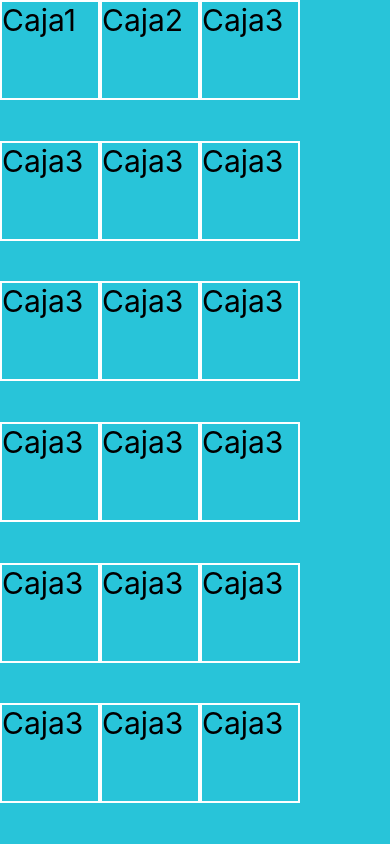
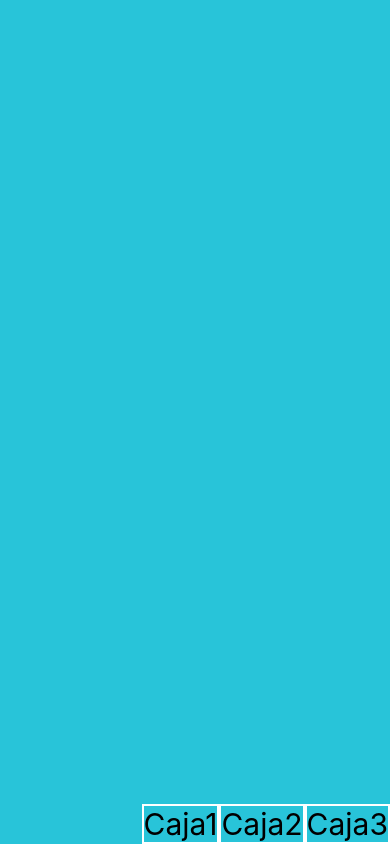
Before and after one commit to maximopeoficiales/counter-app-react-native-fh, a React Native app: screen / in a window 390 px wide. Built offline with nearby package versions, Linux system fonts and the light colour scheme.

Commit message:
ADD: explicacion de flex align-items

```diff
--- a/src/screens/FlexBoxScreen.tsx
+++ b/src/screens/FlexBoxScreen.tsx
@@ -6,21 +6,6 @@ export const FlexBoxScreen = () => {
       <Text style={styles.box1}>Caja1</Text>
       <Text style={styles.box2}>Caja2</Text>
       <Text style={styles.box3}>Caja3</Text>
-      <Text style={styles.box3}>Caja3</Text>
-      <Text style={styles.box3}>Caja3</Text>
-      <Text style={styles.box3}>Caja3</Text>
-      <Text style={styles.box3}>Caja3</Text>
-      <Text style={styles.box3}>Caja3</Text>
-      <Text style={styles.box3}>Caja3</Text>
-      <Text style={styles.box3}>Caja3</Text>
-      <Text style={styles.box3}>Caja3</Text>
-      <Text style={styles.box3}>Caja3</Text>
-      <Text style={styles.box3}>Caja3</Text>
-      <Text style={styles.box3}>Caja3</Text>
-      <Text style={styles.box3}>Caja3</Text>
-      <Text style={styles.box3}>Caja3</Text>
-      <Text style={styles.box3}>Caja3</Text>
-      <Text style={styles.box3}>Caja3</Text>
     </View>
   )
 }
@@ -28,27 +13,22 @@ export const FlexBoxScreen = () => {
 const styles = StyleSheet.create({
   container: {
     flex: 1,
-    flexWrap: "wrap",
     backgroundColor: "#28C4D9",
     flexDirection: "row",
+    justifyContent: "flex-end",
+    alignItems: "flex-end",
   },
   box1: {
-    width: 100,
-    height: 100,
     borderWidth: 2,
     borderColor: "white",
     fontSize: 30
   },
   box2: {
-    width: 100,
-    height: 100,
     borderWidth: 2,
     borderColor: "white",
     fontSize: 30
   },
   box3: {
-    width: 100,
-    height: 100,
     borderWidth: 2,
     borderColor: "white",
     fontSize: 30
```
